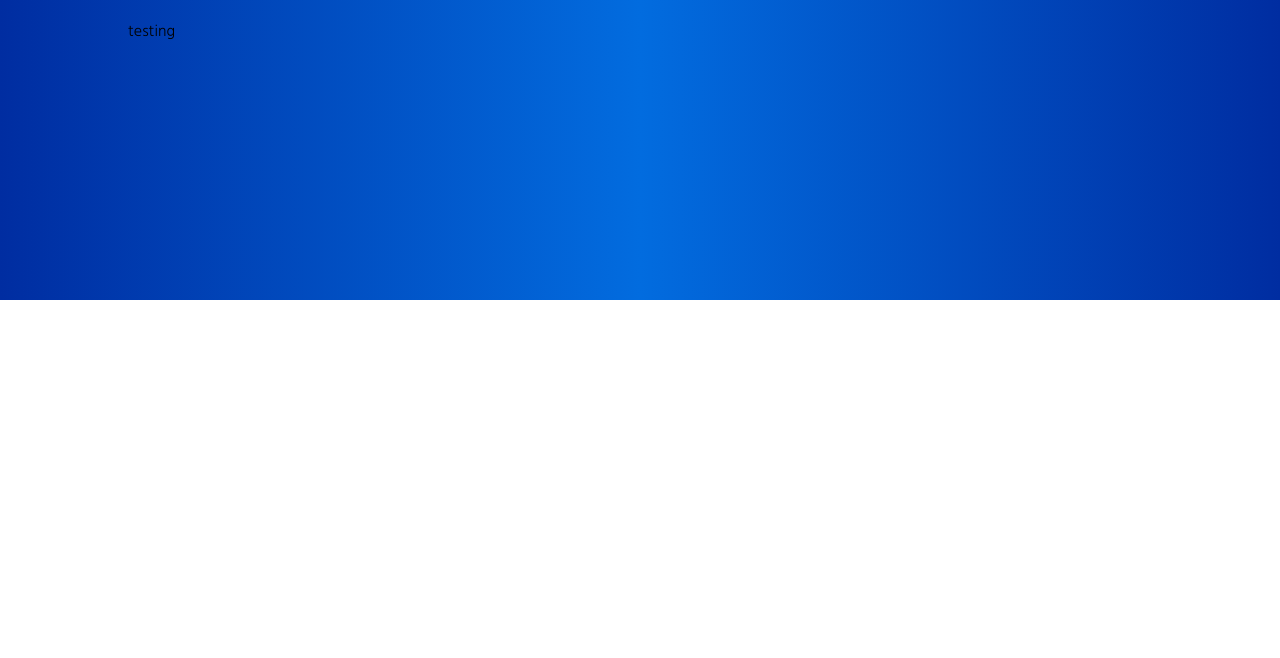
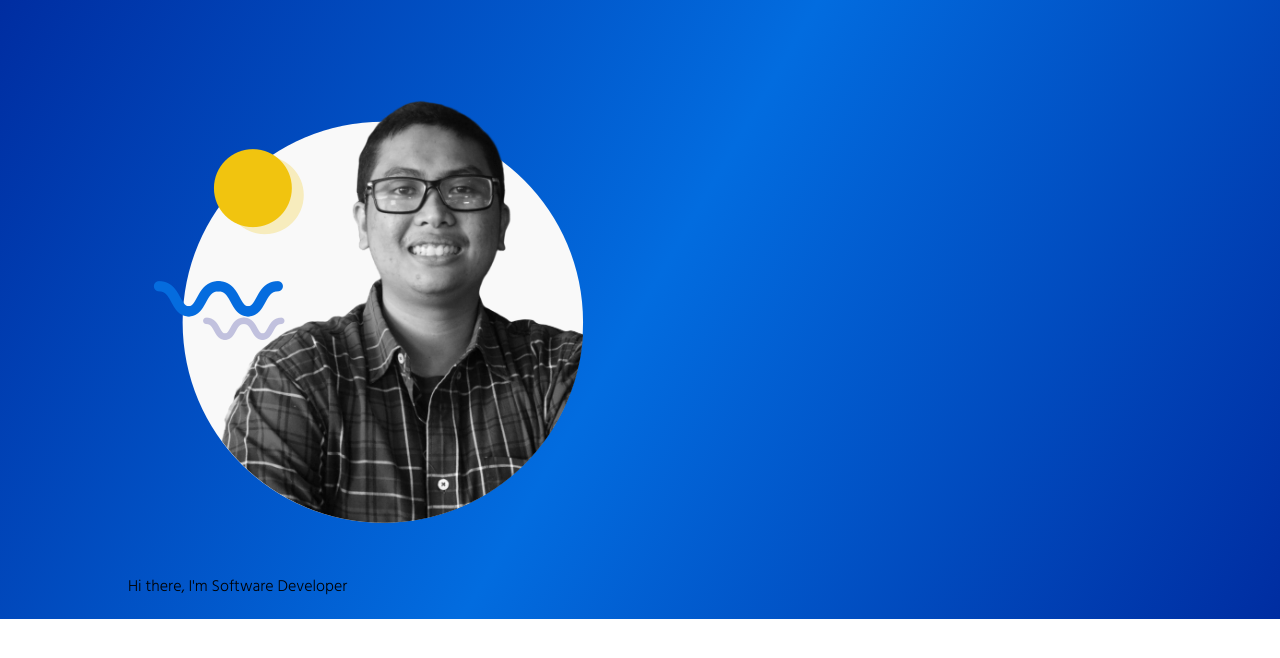
Before and after one commit to munirapp/munirapp-personal-blog, a Next.js app: page / in a window 1280 px wide. Shown: the top 658 px of the page. Built offline with nearby package versions, Linux system fonts and the light colour scheme.

Commit message:
Setup hero background 2

```diff
--- a/assets/main.scss
+++ b/assets/main.scss
@@ -15,7 +15,7 @@ body {
 }
 .hero-bg {
   background-image: linear-gradient(
-    90deg,
+    120deg,
     rgb(0, 45, 161),
     rgb(2, 108, 223),
     rgb(0, 45, 161)
--- a/components/index/IndexHeroBackground.js
+++ b/components/index/IndexHeroBackground.js
@@ -3,7 +3,8 @@ export default function IndexHeroBackground() {
     <div className="hero-bg">
       <div className="container">
         <div className="pt-5 pb-5">
-          <h1>testing</h1>
+          <img src="/image/profile.png" alt="profile" />
+          <h1>Hi there, I'm Software Developer</h1>
         </div>
       </div>
     </div>
```
Also changed, not shown: public/image/profile.png (added).
